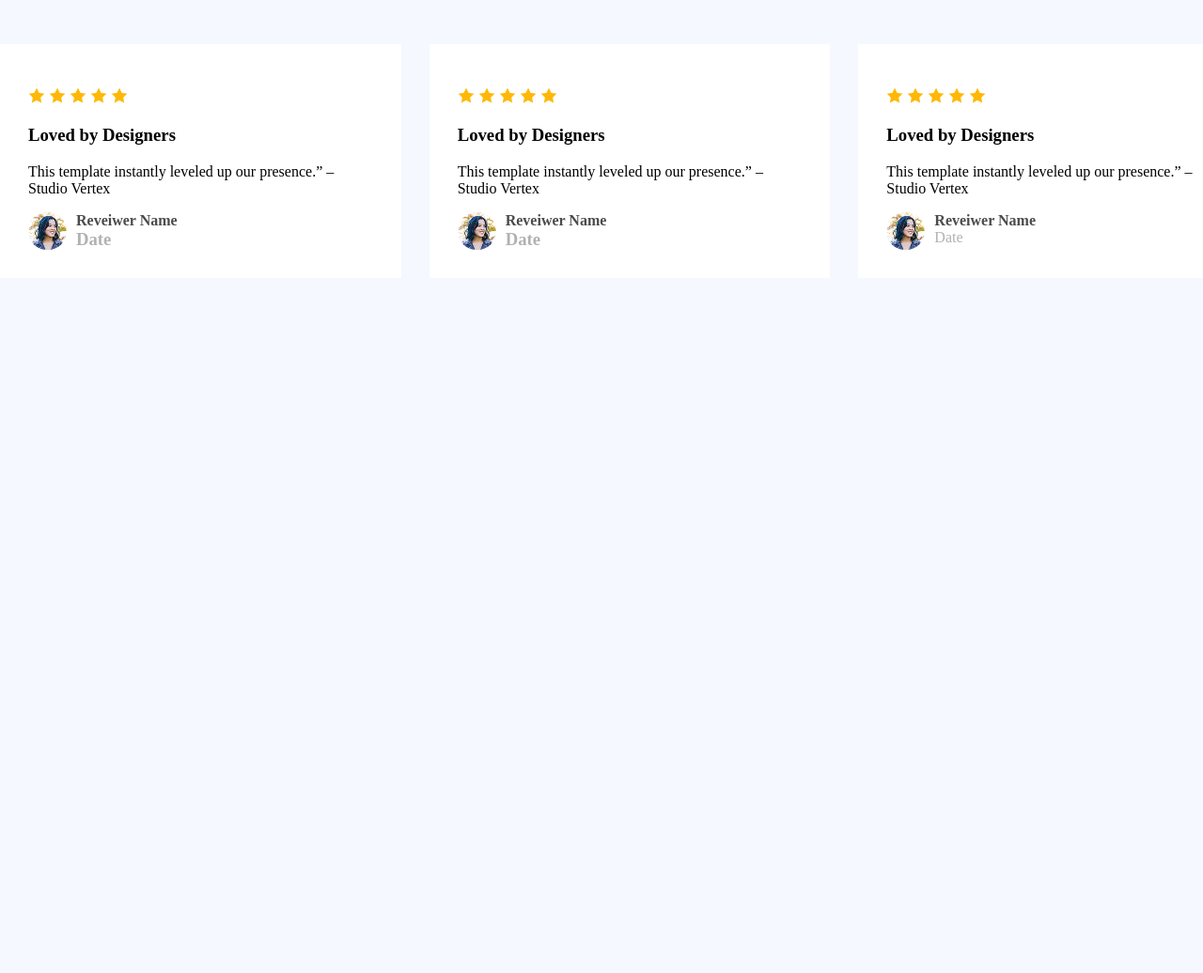
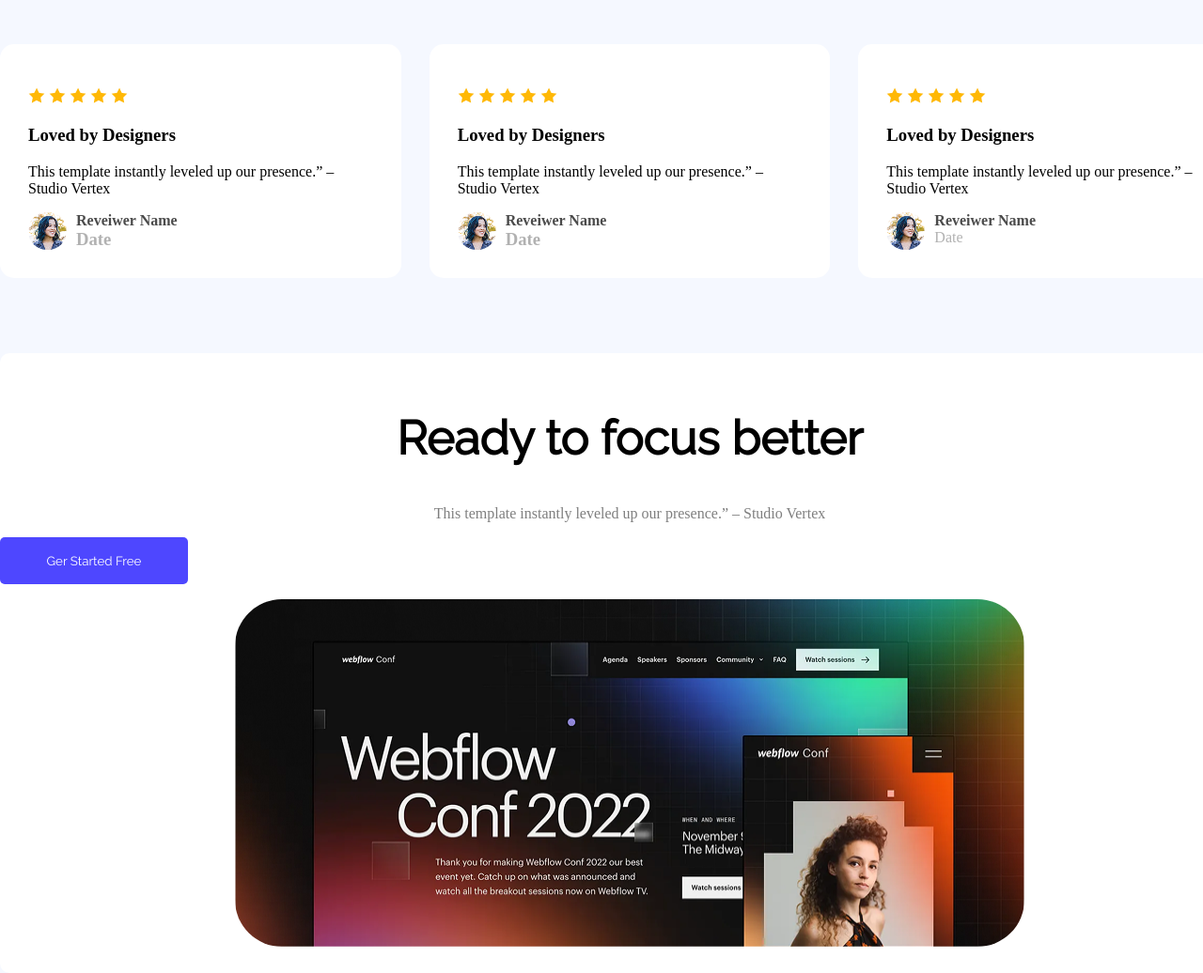
Before and after one commit to saikatse85/Batch12-01-landing-launchpad, a plain HTML site: page index.html in a window 1280 px wide. Shown: the part 1642-2678 px from the top of the page at 94% size. Before the commit the page ends 1938 px from the top, so only its background shows below. Drawn offline with Linux system fonts and the light colour scheme.

Commit message:
added Ready to focus container

```diff
--- a/index.html
+++ b/index.html
@@ -109,6 +109,13 @@
             </div>
         </section>
         </section>
+        <section class="ready_focus_container">
+            <h1 class="ready_focus_title">Ready to focus better</h1>
+            <p class="focus_description">This template instantly leveled up our presence.” – Studio Vertex</p>
+            <p class="focus"><button class="focus_btn btn_color">Ger Started Free</button></p>
+            <p class="focus_img"><img class="ready_focus_img" src="Images/wc-big.png" alt=""></p>
+        </section>
+
     </main>
     <!-- end main Section -->
     <footer>
--- a/styles/style.css
+++ b/styles/style.css
@@ -35,6 +35,7 @@ body{
 .user_comment_box{
     background-color: #FFFFFF;
     padding: 30px;
+    border-radius: 15px;
 }
 .user_name{
     padding-left: 10px;
@@ -178,3 +179,37 @@ body{
     justify-items: center;
     padding-top: 50px;
 }
+/* start Ready To Focus better */
+.ready_focus_container{
+    margin: 0 auto;
+    justify-items: center;
+    height: 620px;
+    width: 1340px;
+    background-color: white;
+    border-radius: 10px;
+    padding: 20px 0px;
+    margin-top: 80px;
+}
+.focus{
+    margin: 0 auto;
+}
+.focus_btn{
+    margin: 0 auto;
+    height: 50px;
+    width: 200px;
+    color: white;
+}
+.ready_focus_img{
+    margin: 0 auto;
+    width: 840px;
+    height: 370px;
+    border-radius: 50px;
+}
+.ready_focus_title{
+    font-weight: bold;
+    font-size: 50px;
+    font-family: Raleway;
+}
+.focus_description{
+    opacity: 50%;
+}
```
